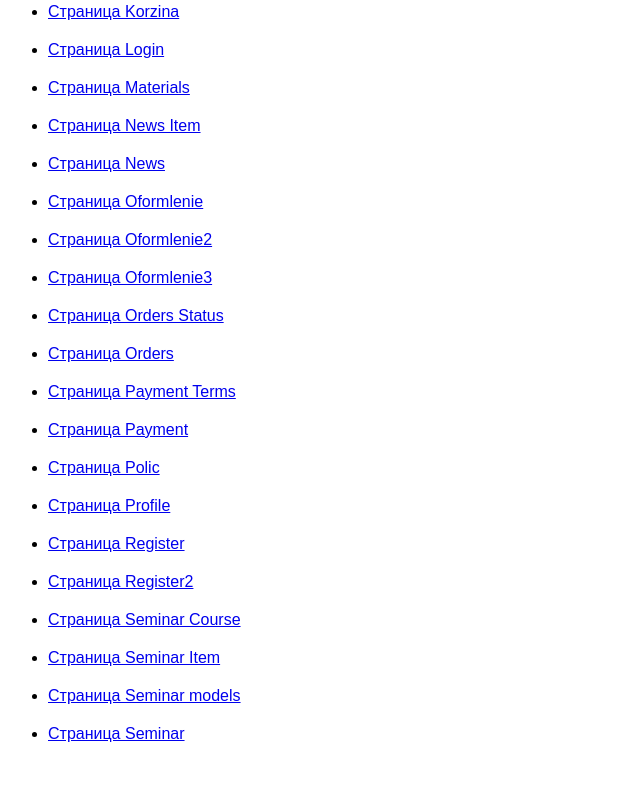
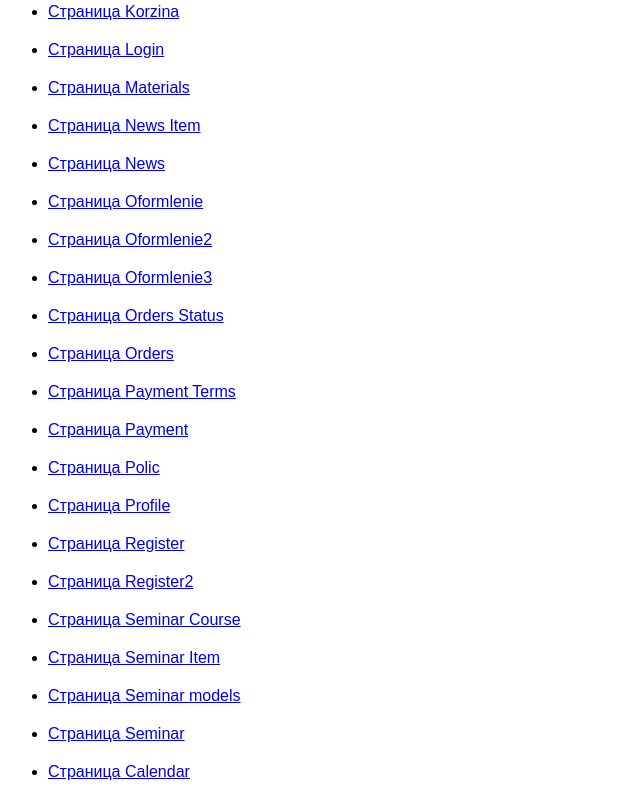
Before and after one commit to beksturgunbaev/igro, a plain HTML site: page test.html in a window 1280 px wide. Shown: the part 989-1790 px from the top of the page, without its empty margins (0-640 px from the left). Before the commit the page ends 1752 px from the top, so only its background shows below. Drawn offline with Linux system fonts and the light colour scheme.

Commit message:
Update test.html
Bhgh

```diff
--- a/test.html
+++ b/test.html
@@ -58,6 +58,7 @@
         <li><a href="./seminar-item.html">Страница Seminar Item</a></li>
         <li><a href="./seminar-models.html">Страница Seminar models</a></li>
         <li><a href="./seminar.html">Страница Seminar</a></li>
+        <li><a href="./calendar.html">Страница Calendar</a></li>
     </ul>
 </body>
 </html>
```
